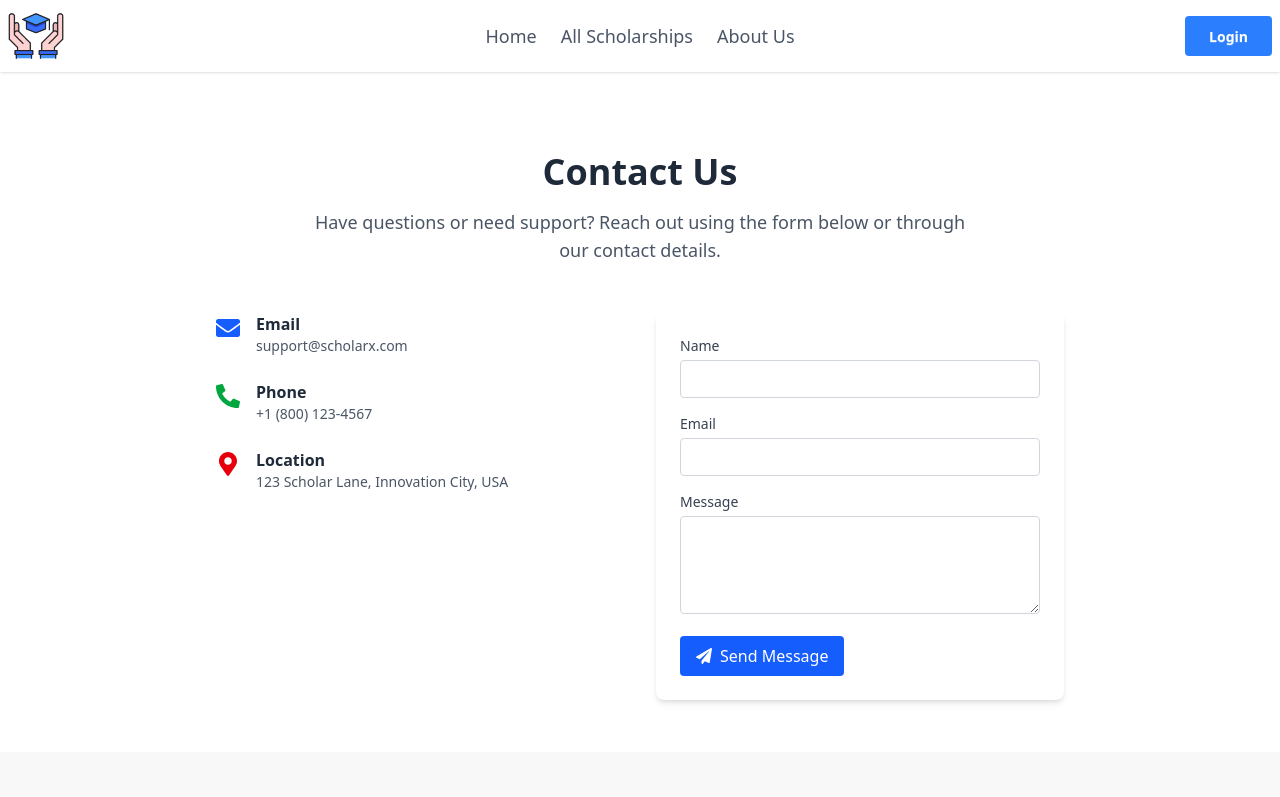
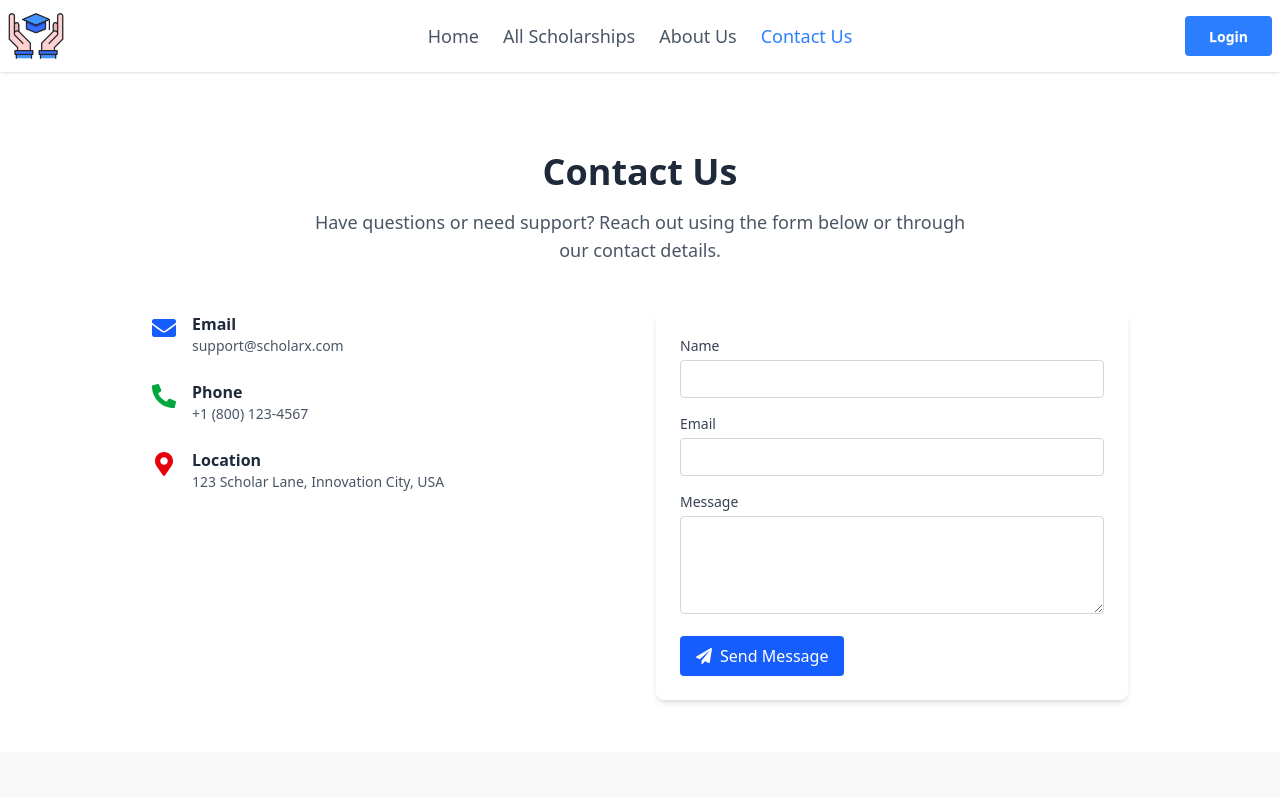
Before and after one commit to borhansiddque/scholar-x-client, a React (Vite) app: page /contact-us in a window 1280 px wide. Shown: the top 797 px of the page. Built offline with nearby package versions, Linux system fonts and the light colour scheme; no server answers.

Commit message:
Add "Contact Us" link to Navbar and loading state to AllScholarships page

```diff
--- a/src/Components/Navbar.jsx
+++ b/src/Components/Navbar.jsx
@@ -76,6 +76,18 @@ const Navbar = () => {
           }
         >
           About Us
+        </NavLink>
+      </li>
+      <li>
+        <NavLink
+          to={"/contact-us"}
+          className={({ isActive }) =>
+            `text-lg font-medium ${
+              isActive ? "text-blue-500" : "text-gray-600"
+            }`
+          }
+        >
+          Contact Us
         </NavLink>
       </li>
     </>
--- a/src/Pages/AllScholarships/AllScholarships.jsx
+++ b/src/Pages/AllScholarships/AllScholarships.jsx
@@ -2,17 +2,20 @@ import React, { useEffect, useState } from "react";
 import Container from "../../Components/Container";
 import axios from "axios";
 import { Link } from "react-router";
+import Loading from "../../Components/Loading";
 
 const AllScholarships = () => {
   const [scholarships, setScholarships] = useState([]);
   const [searchTerm, setSearchTerm] = useState("");
   const [currentPage, setCurrentPage] = useState(1);
   const [totalCount, setTotalCount] = useState(0);
+  const [loading, setLoading] = useState(false);
   const limit = 6; // cards per page
 
   useEffect(() => {
     const fetchScholarships = async () => {
       try {
+        setLoading(true);
         const res = await axios.get(
           `${
             import.meta.env.VITE_API_URL
@@ -22,6 +25,8 @@ const AllScholarships = () => {
         setTotalCount(res.data.totalCount);
       } catch (error) {
         console.error("Error fetching scholarships:", error);
+      } finally {
+        setLoading(false);
       }
     };
     fetchScholarships();
@@ -51,6 +56,11 @@ const AllScholarships = () => {
         />
       </div>
 
+      {/* Loading State */}
+      {loading ? (
+        <Loading />
+      ) : (
+        <>
           {filteredScholarships.length === 0 ? (
             <div className="flex flex-col items-center justify-center h-64 text-center">
               <p className="text-2xl font-semibold text-gray-700 mb-2">
@@ -81,7 +91,8 @@ const AllScholarships = () => {
                     </div>
                     <div className="my-5">
                       <h3 className="text-lg">
-                    <strong>University:</strong> {scholarship.universityName}
+                        <strong>University:</strong>{" "}
+                        {scholarship.universityName}
                       </h3>
                       <p className="text-gray-700 mb-1">
                         <strong>Degree:</strong> {scholarship.degree}
@@ -147,6 +158,8 @@ const AllScholarships = () => {
               </div>
             </>
           )}
+        </>
+      )}
     </div>
   );
 };
--- a/src/Pages/Contact/Contact.jsx
+++ b/src/Pages/Contact/Contact.jsx
@@ -6,6 +6,7 @@ import {
   FaMapMarkerAlt,
   FaPaperPlane,
 } from "react-icons/fa";
+import toast from "react-hot-toast";
 
 const Contact = () => {
   const [formData, setFormData] = useState({
@@ -25,13 +26,13 @@ const Contact = () => {
     e.preventDefault();
     console.log("Form submitted:", formData);
     // TODO: Connect to backend/email service
-    alert("Message sent! We'll get back to you soon.");
+    toast.success("Message sent! We'll get back to you soon.");
     setFormData({ name: "", email: "", message: "" });
   };
 
   return (
     <Container>
-      <div className="px-6 my-10 md:my-20 max-w-4xl mx-auto">
+      <div className="px-6 my-10 md:my-20 max-w-5xl mx-auto">
         <div className="text-center mb-12">
           <h1 className="text-4xl font-bold text-gray-800 mb-4">Contact Us</h1>
           <p className="text-lg text-gray-600 max-w-2xl mx-auto">
```
Lines whose indentation alone changed are shown as unchanged.
